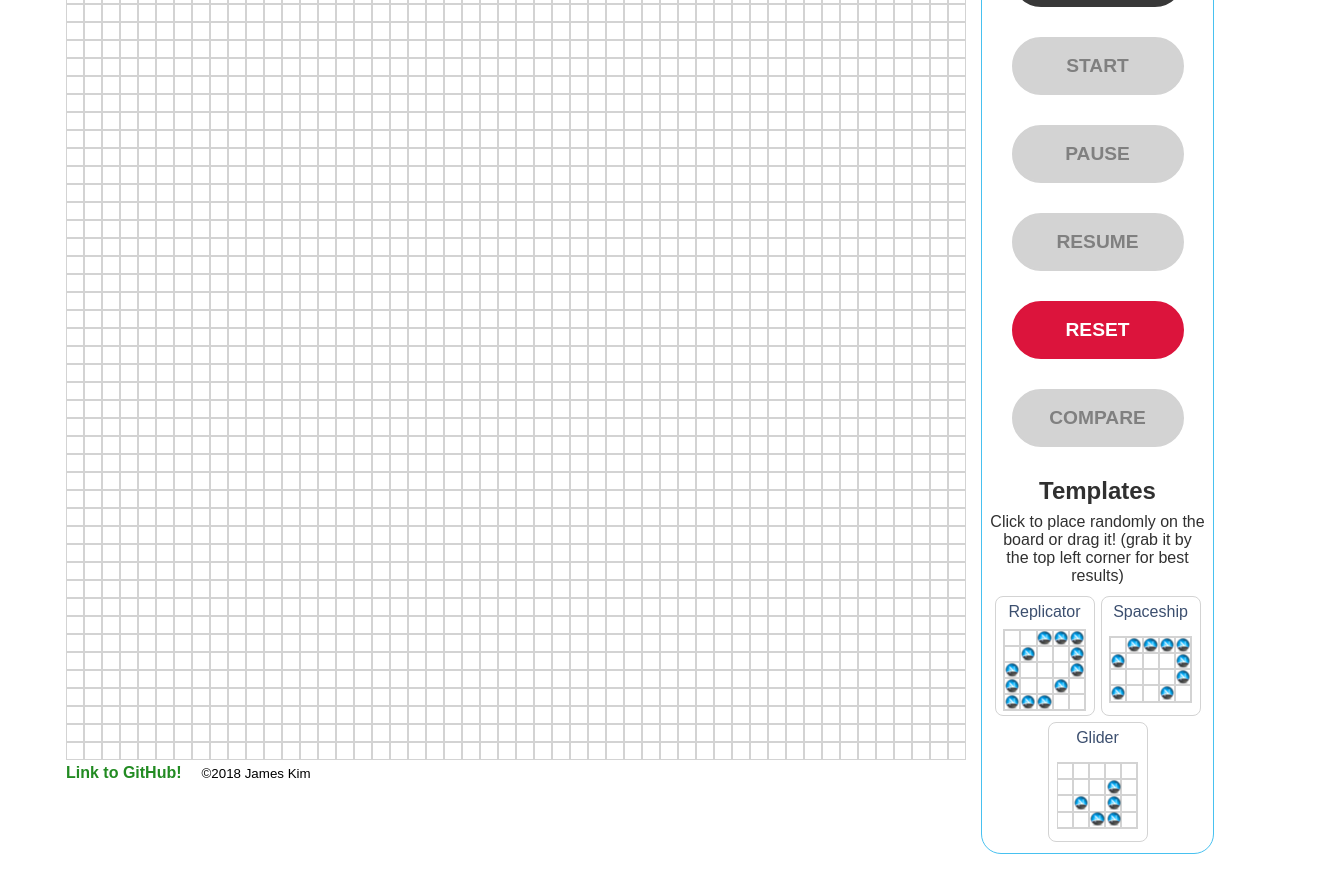
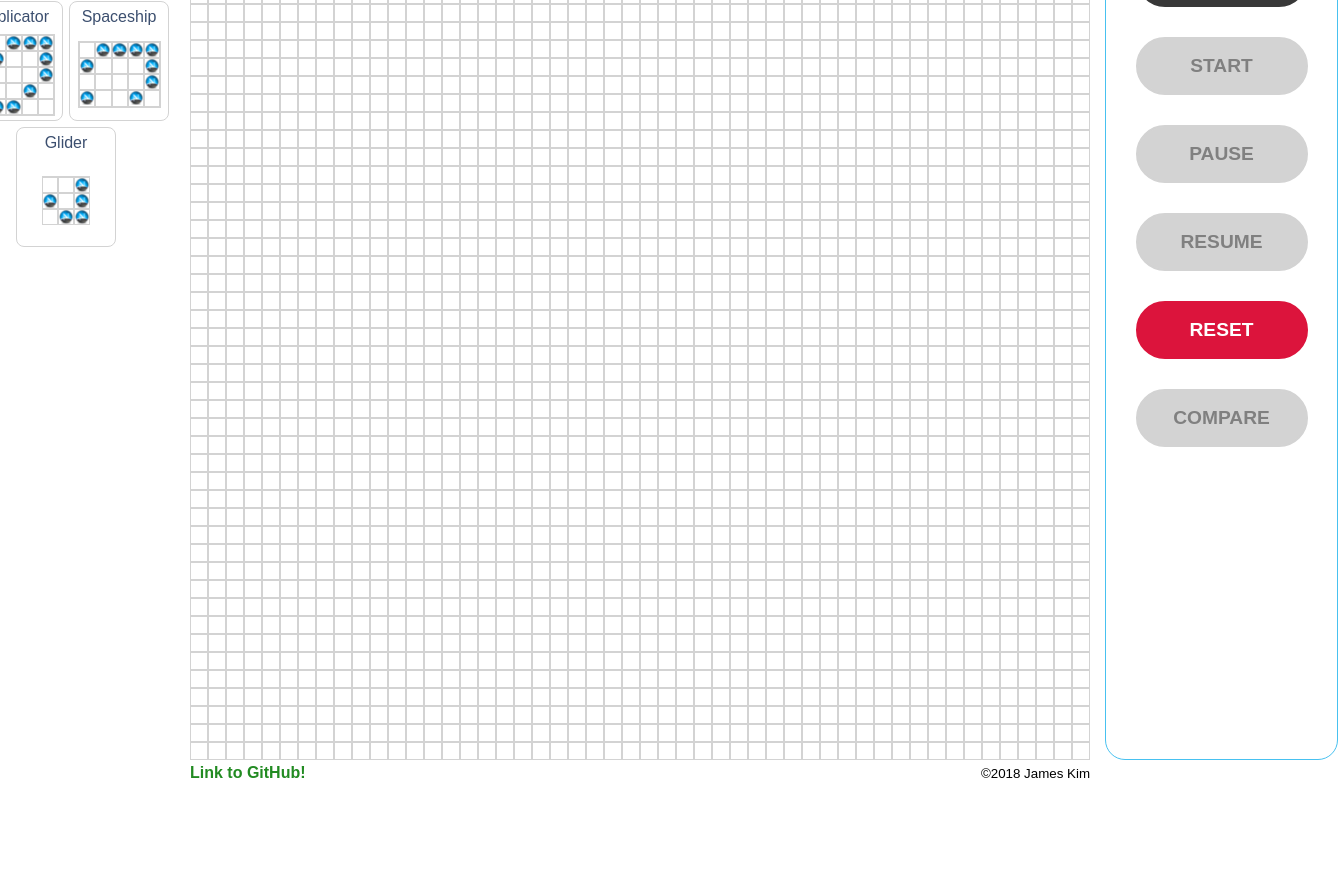
Before and after one commit to JimothyScript/the-best-game-in-the-world, a React (Create React App) app: page / in a window 1280 px wide. Shown: the part 160-1034 px from the top of the page, 1338 px wide, since content can reach past the window. After the commit the page ends 946 px from the top, so only its background shows below. Built offline with nearby package versions, Linux system fonts and the light colour scheme.

Commit message:
Add Template component

```diff
--- a/src/components/App.css
+++ b/src/components/App.css
@@ -1,7 +1,14 @@
 .App {
   display: grid;
-  grid-template-columns: 900px 20%;
+  grid-template-columns: 20% 900px 20%;
   justify-content: center;
+}
+.templates-container {
+  padding: 8px;
+}
+.board-container {
+  height: 900px;
+  align-items: center;
 }
 .menu-container {
   display: inline-block;
@@ -11,17 +18,17 @@
   border: 1px solid #48C1F0;
   border-radius: 20px;
 }
-.board-container {
-  height: 900px;
+footer {
+  display: flex;
+  padding: 4px 0;
+  text-align: left;
+  grid-column: 3/4;
+  justify-content: space-between;
   align-items: center;
-}
-footer {
-  text-align: left;
 }
 footer span a {
   font-weight: bold;
   display: inline-block;
   text-decoration: none;
   color: #228B22;
-  padding: 4px 20px 0 0;
 }
--- a/src/components/App.js
+++ b/src/components/App.js
@@ -2,6 +2,7 @@ import React, { Component } from 'react';
 // Components
 import Menu from './Menu/Menu';
 import Board from './Board/Board';
+import Templates from './Templates/Templates';
 import './App.css';
 
 class App extends Component {
@@ -293,12 +294,16 @@ class App extends Component {
 
     return (
       <div className="App">
+        <div className="template-container">
+          <Templates
+            generateTemplate={(e) => this.generateTemplate(e)}
+            onDragStart={(e) => this.onDragStart(e)} />
+        </div>
         <div className="board-container">
           <Board
             grid={grid[latestTurn]}
             populateCell={(row, col) => this.populateCell(row, col)}
-            onDragDrop={(e) => this.onDragDrop(e)}
-            />
+            onDragDrop={(e) => this.onDragDrop(e)} />
           <footer>
             <span>
               <a href="https://github.com/JamesScript7/the-best-game-in-the-world" target="_blank" rel="noopener noreferrer">
@@ -311,8 +316,6 @@ class App extends Component {
         <div className="menu-container">
           <Menu
             handleClick={(e) => this.handleClick(e)}
-            generateTemplate={(e) => this.generateTemplate(e)}
-            onDragStart={(e) => this.onDragStart(e)}
             turnNumber={num}
             start={start}
             pause={pause}
--- a/src/components/Menu/Menu.css
+++ b/src/components/Menu/Menu.css
@@ -1,7 +1,3 @@
-.menu-box h2,
-.menu-box p {
-  margin: 0 0 8px 0;
-}
 .menu-box {
   text-align: center;
   color: #303030;
@@ -21,34 +17,6 @@
 .menu-btns button:focus {
   outline: none;
 }
-
-/* EXAMPLES SECTION */
-.tips {
-  display: flex;
-  flex-direction: row;
-  justify-content: center;
-  flex-wrap: wrap;
-}
-.tips p {
-  margin: 6px 0 4px 0;
-}
-.tips div {
-  width: 100px;
-  height: 120px;
-  margin: 3px;
-  border: 1px solid #D3D3D3;
-  border-radius: 8px;
-  color: #3C4F6F;
-  display: grid;
-  justify-content: center;
-}
-.tips div:hover {
-  background-color: #F0F8FF;
-}
-.tips img:hover {
-  transform: scale(1.05);
-}
-/* EXAMPLES SECTION */
 
 /* START */
 .menu-btns button.start {
--- a/src/components/Menu/Menu.js
+++ b/src/components/Menu/Menu.js
@@ -1,9 +1,8 @@
 import React from 'react';
 import './Menu.css';
 
-const Menu = ({handleClick, generateTemplate, onDragStart, turnNumber, start, pause, compare, cellCount}) => {
+const Menu = ({handleClick, turnNumber, start, pause, compare, cellCount}) => {
   const options = ['randomize', 'start', 'pause', 'resume', 'reset', 'compare'];
-  const examples = ['Replicator', 'Spaceship', 'Glider'];
 
   // 'pause' and 'resume' will be locked initially
   if (start) {
@@ -39,22 +38,6 @@ const Menu = ({handleClick, generateTemplate, onDragStart, turnNumber, start, pa
           </button>
         })
       }</div>
-      <h2>Templates</h2>
-      <p>Click to place randomly on the board or drag it! (grab it by the top left corner for best results)</p>
-      <div className="tips">{
-        examples.map((el, i) => {
-          return(
-            <div key={i} onClick={(e) => generateTemplate(e)}>
-              <p>{el}</p>
-              <img
-                draggable
-                onDragStart={(e) => onDragStart(e)}
-                src={`images/rules/${el.toLowerCase()}.png`}
-                alt={el}/>
-            </div>
-          )
-        })
-      }</div>
     </div>
   );
 }
--- /dev/null
+++ b/src/components/Templates/Templates.css
@@ -0,0 +1,36 @@
+.menu-box h2,
+.menu-box p {
+  margin: 0 0 8px 0;
+}
+.templates-box {
+  text-align: center;
+  color: #303030;
+}
+
+/* EXAMPLES SECTION */
+.tips {
+  display: flex;
+  flex-direction: row;
+  justify-content: center;
+  flex-wrap: wrap;
+}
+.tips p {
+  margin: 6px 0 4px 0;
+}
+.tips div {
+  width: 100px;
+  height: 120px;
+  margin: 3px;
+  border: 1px solid #D3D3D3;
+  border-radius: 8px;
+  color: #3C4F6F;
+  display: grid;
+  justify-content: center;
+}
+.tips div:hover {
+  background-color: #F0F8FF;
+}
+.tips img:hover {
+  transform: scale(1.05);
+}
+/* EXAMPLES SECTION */
--- /dev/null
+++ b/src/components/Templates/Templates.js
@@ -0,0 +1,29 @@
+import React from 'react';
+import './Templates.css';
+
+const Templates = ({generateTemplate, onDragStart}) => {
+  const examples = ['Replicator', 'Spaceship', 'Glider'];
+
+  return (
+    <div className="templates-box">
+      <h2>Templates</h2>
+      <p>Click to place randomly on the board or drag it! (grab it by the top left corner for best results)</p>
+      <div className="tips">{
+        examples.map((el, i) => {
+          return(
+            <div key={i} onClick={(e) => generateTemplate(e)}>
+              <p>{el}</p>
+              <img
+                draggable
+                onDragStart={(e) => onDragStart(e)}
+                src={`images/rules/${el.toLowerCase()}.png`}
+                alt={el}/>
+            </div>
+          )
+        })
+      }</div>
+    </div>
+  )
+}
+
+export default Templates;
```
Also changed, not shown: public/images/rules/glider.png.
